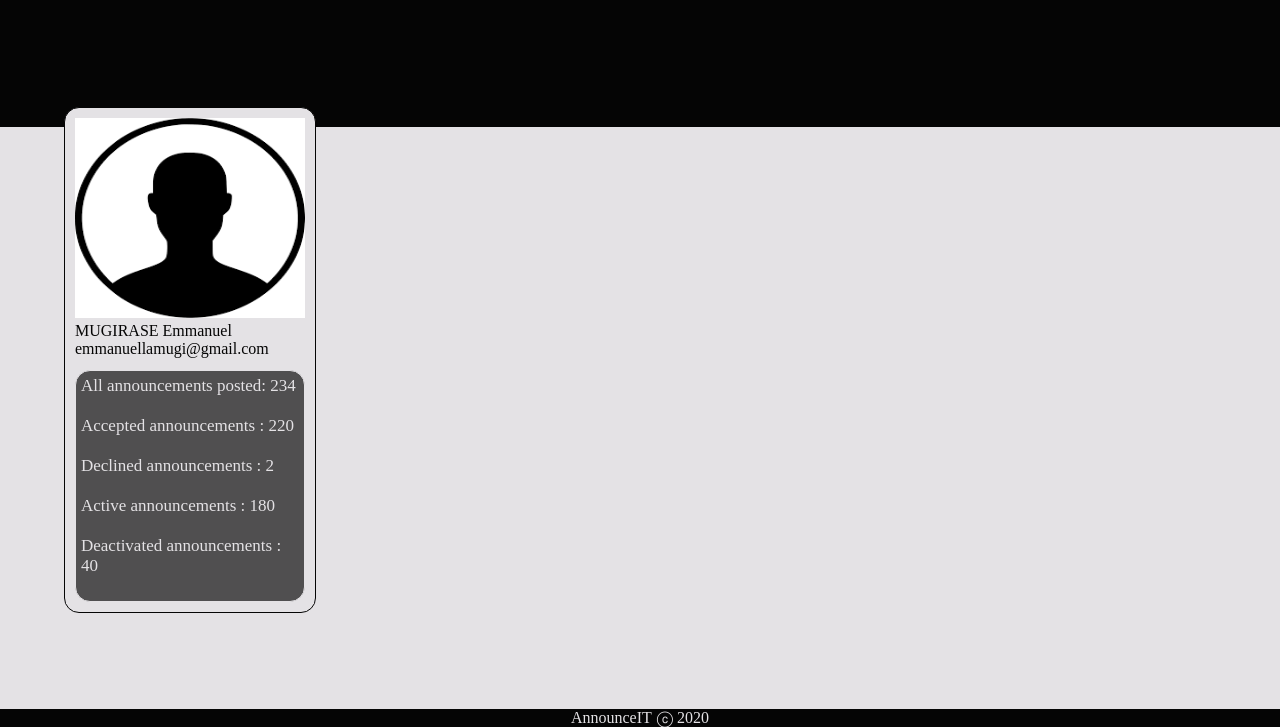
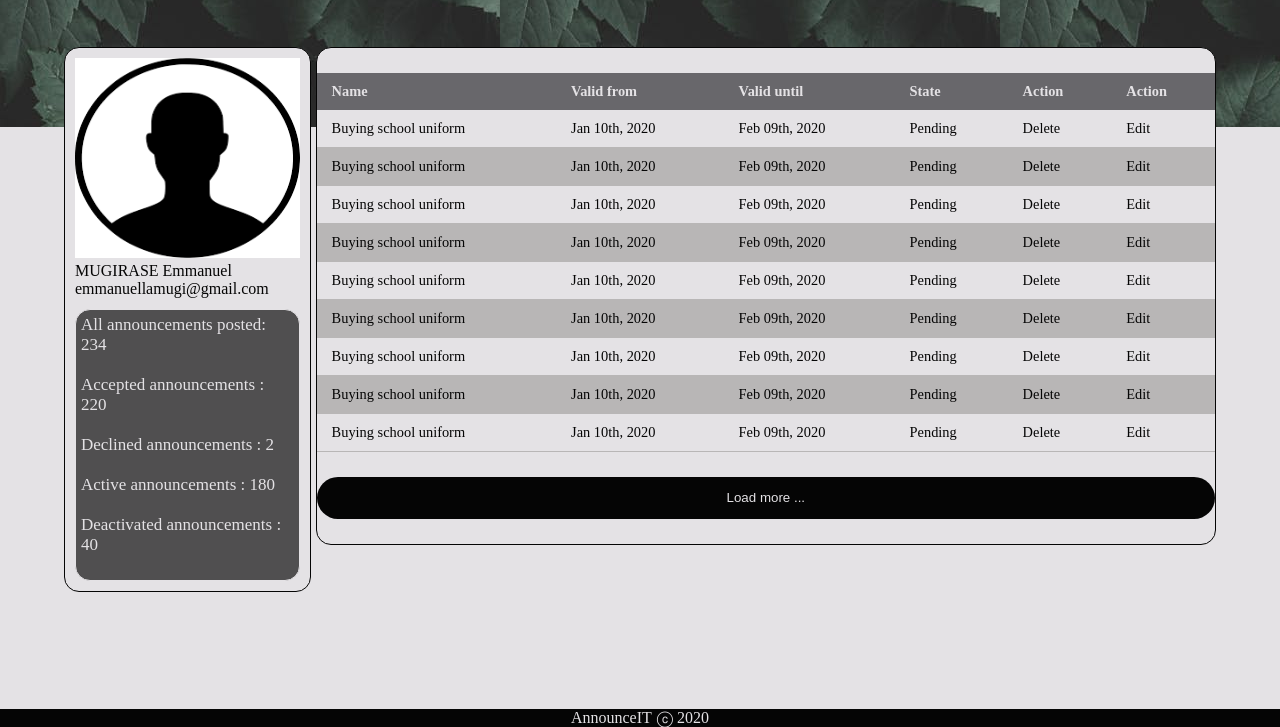
Before and after one commit to descholar-ceo/AnnounceIT, a plain HTML site: page UI/html/user-profile.html in a window 1280 px wide. Shown: the part 73-800 px from the top of the page. Drawn offline with Linux system fonts and the light colour scheme.

Commit message:
feat(profile): User sees the list of announcements
-User lands and on his/her profile page, he/she sees a list of his announcements

[Delivers#170726755]

```diff
--- a/UI/css/announceit-styles.css
+++ b/UI/css/announceit-styles.css
@@ -5,6 +5,7 @@
 --dark-color-transparent: rgba(5, 5, 5, 0.664);
 --blue-color: rgb(113, 103, 204);
 --blue-color-transparent: rgba(113, 103, 204, 0.459);
+--grey-color: rgba(104, 103, 107);
 }
 
 body{
@@ -120,7 +121,9 @@ footer{
     bottom: 0px;
     left: 0px;
 }
-
+.profile-heading{
+    background: url('../img/profile-heading.jpeg');
+}
 .search-bar{
     justify-content: center;
 }
@@ -128,11 +131,46 @@ footer{
     height:100%;
     justify-content: flex-start;
     width: 20%;
-    margin-top: -20px;
+    margin-top: -80px;
 }
 .default-pp{
     width: 100%;
     height: 200px;
+}
+.list{
+    height: 100%;
+    margin-top: -80px;
+    justify-content: flex-end;
+    width: 80%;
+}
+
+.list-of-announcements{
+    border-collapse: collapse;
+    margin: 25px 0;
+    font-size: 0.9em;
+    min-width: 320px;
+}
+
+.list-of-announcements thead tr{
+    background-color: var(--grey-color);
+    color: var(--white-color);
+    text-align: left;
+}
+
+.list-of-announcements th, .list-of-announcements td{
+    padding: 10px 15px;
+}
+
+.list-of-announcements tbody tr{
+    border-bottom: 1px solid rgb(184, 182, 182);
+}
+
+.list-of-announcements tbody tr:nth-of-type(even){
+    background-color: rgb(184, 182, 182);
+}
+.list-of-announcements tbody tr:hover{
+    cursor: pointer;
+    background-color: var(--grey-color);
 }
 
 .hand-cursor{
--- a/UI/html/user-profile.html
+++ b/UI/html/user-profile.html
@@ -10,7 +10,7 @@
 <body>
 
   <!-- Heading and navbar -->
-     <div class="container bg-dark heigth-200">
+     <div class="container profile-heading heigth-200">
         <head>
         <div class="brand-show margin-right-5">
           <a href="index.html">
@@ -45,9 +45,10 @@
 
      <div class="profile-content width-90">
 
-        <!-- Profile details -->
-      <div class="container profile-details bg-white dark-bordered-1 rounded-corner-15 padding-10 margin-bottom-5">
-        <div class="container-vertical">
+        <div class="container">
+<!-- Profile details -->
+      <div class="container-vertical profile-details bg-white dark-bordered-1 rounded-corner-15 padding-10 margin-bottom-5">
+
           <div>
           <img src="../img/default-avatar.png" alt="profile picture" class="default-pp">
         </div>
@@ -64,7 +65,207 @@
           <span>Deactivated announcements : </span><span>40</span><br><br>
         </div>
         </div>
+
+      <div class="list dark-bordered-1 margin-left-5 bg-white rounded-corner-15">
+        <table class="width-100 rounded-corner-15 list-of-announcements">
+          <thead>
+            <tr>
+              <th>Name</th>
+              <th>Valid from</th>
+              <th>Valid until</th>
+              <th>State</th>
+              <th>Action</th>
+              <th>Action</th>
+            </tr>
+          </thead>
+          <tbody>
+            <tr>
+              <td>
+                Buying school uniform
+              </td>
+              <td>
+                Jan 10th, 2020
+              </td>
+              <td>
+                Feb 09th, 2020
+              </td>
+              <td>
+                Pending
+              </td>
+              <td>
+                Delete
+              </td>
+              <td>
+                Edit
+              </td>
+            </tr>
+            <tr>
+              <td>
+                Buying school uniform
+              </td>
+              <td>
+                Jan 10th, 2020
+              </td>
+              <td>
+                Feb 09th, 2020
+              </td>
+              <td>
+                Pending
+              </td>
+              <td>
+                Delete
+              </td>
+              <td>
+                Edit
+              </td>
+            </tr>
+            <tr>
+              <td>
+                Buying school uniform
+              </td>
+              <td>
+                Jan 10th, 2020
+              </td>
+              <td>
+                Feb 09th, 2020
+              </td>
+              <td>
+                Pending
+              </td>
+              <td>
+                Delete
+              </td>
+              <td>
+                Edit
+              </td>
+            </tr>
+            <tr>
+              <td>
+                Buying school uniform
+              </td>
+              <td>
+                Jan 10th, 2020
+              </td>
+              <td>
+                Feb 09th, 2020
+              </td>
+              <td>
+                Pending
+              </td>
+              <td>
+                Delete
+              </td>
+              <td>
+                Edit
+              </td>
+            </tr>
+            <tr>
+              <td>
+                Buying school uniform
+              </td>
+              <td>
+                Jan 10th, 2020
+              </td>
+              <td>
+                Feb 09th, 2020
+              </td>
+              <td>
+                Pending
+              </td>
+              <td>
+                Delete
+              </td>
+              <td>
+                Edit
+              </td>
+            </tr>
+            <tr>
+              <td>
+                Buying school uniform
+              </td>
+              <td>
+                Jan 10th, 2020
+              </td>
+              <td>
+                Feb 09th, 2020
+              </td>
+              <td>
+                Pending
+              </td>
+              <td>
+                Delete
+              </td>
+              <td>
+                Edit
+              </td>
+            </tr>
+            <tr>
+              <td>
+                Buying school uniform
+              </td>
+              <td>
+                Jan 10th, 2020
+              </td>
+              <td>
+                Feb 09th, 2020
+              </td>
+              <td>
+                Pending
+              </td>
+              <td>
+                Delete
+              </td>
+              <td>
+                Edit
+              </td>
+            </tr>
+            <tr>
+              <td>
+                Buying school uniform
+              </td>
+              <td>
+                Jan 10th, 2020
+              </td>
+              <td>
+                Feb 09th, 2020
+              </td>
+              <td>
+                Pending
+              </td>
+              <td>
+                Delete
+              </td>
+              <td>
+                Edit
+              </td>
+            </tr>
+            <tr>
+              <td>
+                Buying school uniform
+              </td>
+              <td>
+                Jan 10th, 2020
+              </td>
+              <td>
+                Feb 09th, 2020
+              </td>
+              <td>
+                Pending
+              </td>
+              <td>
+                Delete
+              </td>
+              <td>
+                Edit
+              </td>
+            </tr>
+          </tbody>
+        </table>
+        <div>
+          <button class="bg-dark width-100 rounded-corner-30 hand-cursor">Load more ...</button>
+        </div>
       </div>
+        </div>
      </div>
 
       <!-- Footer -->
```
Also changed, not shown: UI/img/profile-heading.jpeg (added).
